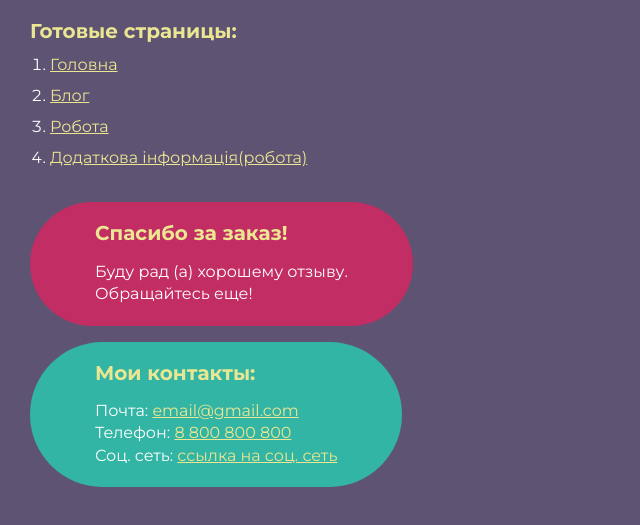
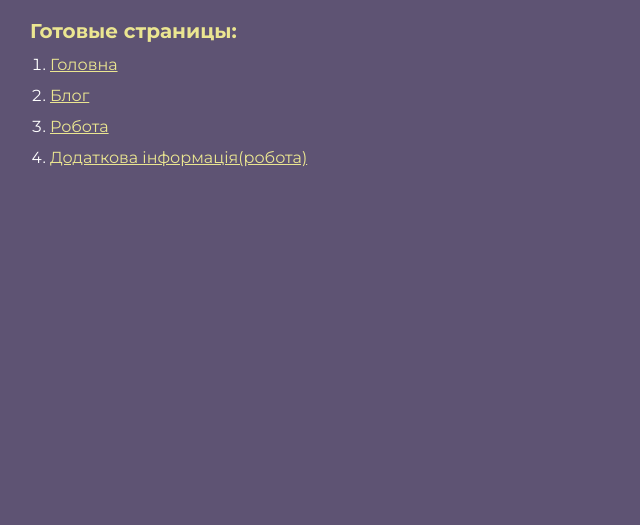
Before and after one commit to webmasters-ukraine/John, a plain HTML site: page index.html in a window 1280 px wide. Shown: the part 115-640 px from the top of the page, without its empty margins (0-640 px from the left). Drawn offline with Linux system fonts and the light colour scheme.

Commit message:
Update index.html

```diff
--- a/index.html
+++ b/index.html
@@ -20,17 +20,6 @@
 			<li><a target="_blank" href="works.html">Робота</a></li>
 			<li><a target="_blank" href="article.html">Додаткова інформація(робота)</a></li>
 		</ol>
-		<div class="rootpage__tnx">
-			<h2>Спасибо за заказ!</h2>
-			<p>Буду рад (а) хорошему отзыву.</p>
-			<p>Обращайтесь еще!</p>
-		</div>
-		<div class="rootpage__contacts">
-			<h2>Мои контакты:</h2>
-			<p>Почта: <a href="mailto:email@gmail.com">email@gmail.com</a></p>
-			<p>Телефон: <a href="tel:8800800800">8 800 800 800</a></p>
-			<p>Соц. сеть: <a href="">ссылка на соц. сеть</a></p>
-		</div>
 	</div>
 </body>
 <style>
```
